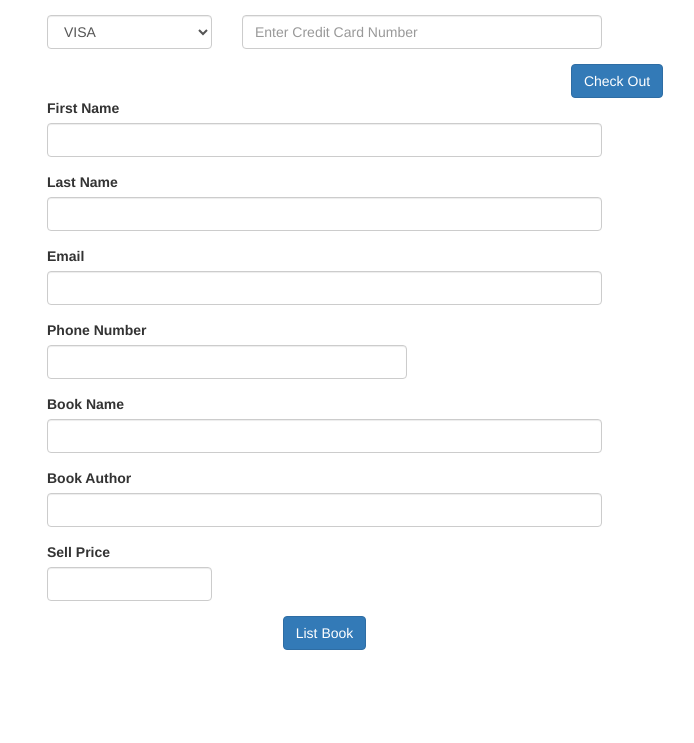
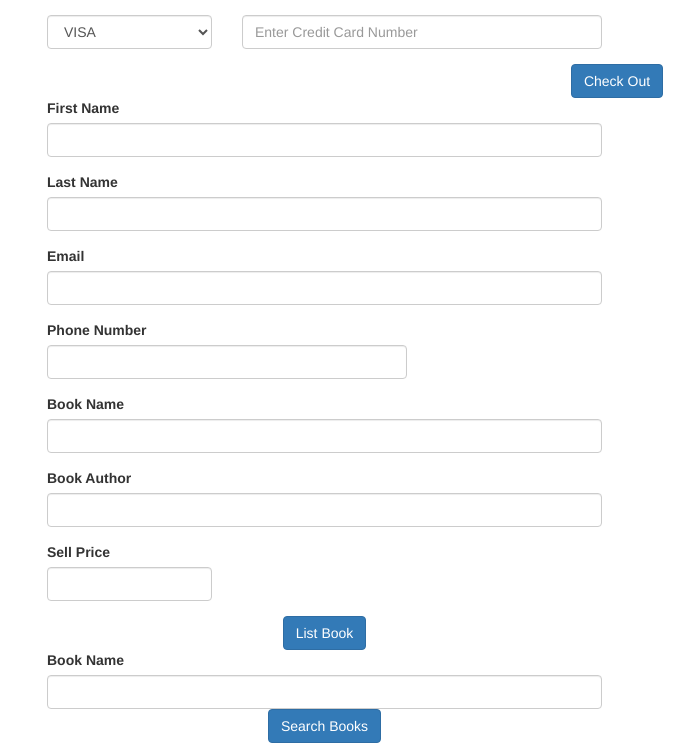
Before and after one commit to alvajc/Book-Recycle, a website: page index.html in a window 1280 px wide. Shown: the part 845-1588 px from the top of the page, without its empty margins (23-717 px from the left). Before the commit the page ends 1495 px from the top, so only its background shows below. Drawn offline with nearby package versions, Linux system fonts and the light colour scheme; some packages are replaced by stand-ins of ours; a script that the page names is missing.

Commit message:
User can search for books that are for sale. #1

```diff
--- a/index.html
+++ b/index.html
@@ -97,7 +97,7 @@
     </div>
   </div>
   <div class="container">
-    <form action="/" method="post">
+    <form action="/booklist" method="post">
       <div class="row">
         <div class="col-md-6 form-group">
           <label for="firstName">First Name</label>
@@ -143,6 +143,22 @@
       <div class="row">
         <div class="col-md-6">
           <button id="submitList" type="submit" class="center-block btn btn-primary">List Book</button>
+        </div>
+      </div>
+    </form>
+  </div>
+  <div class="container">
+    <form action="/booksearch" method="post">
+      <div class="row">
+        <div class="col-md-6">
+          <label for="bookName">Book Name</label>
+          <input type="text" name="bookNameSearch" class="form-control">
+        </div>
+      </div>
+      <div class="row">
+        <div class="col-md-6">
+          <button id="submitSearch" type="submit" class="center-block btn btn-primary">Search Books</button>
+        </div>
       </div>
     </form>
   </div>
```
Also changed, not shown: app.js (+12 -1 lines).
